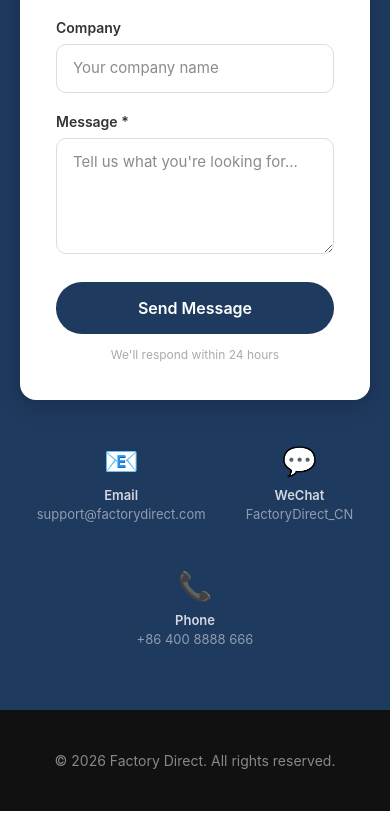
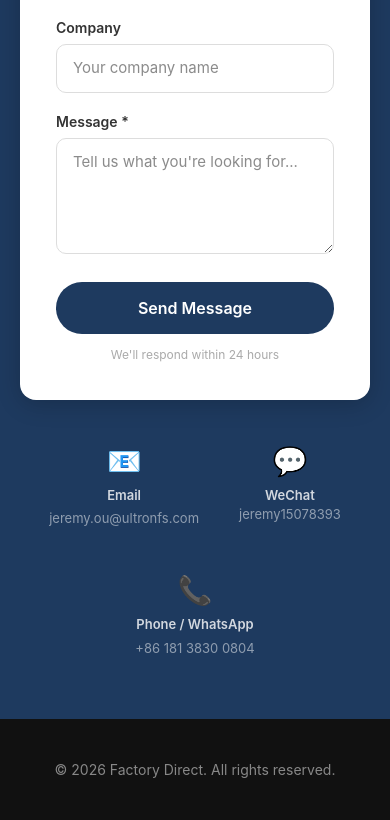
Before and after one commit to jeremy260781/factory-video-showcase, a Next.js app: page /contact in a window 390 px wide. Shown: the part 453-1273 px from the top of the page. Built offline with nearby package versions, Linux system fonts and the light colour scheme.

Commit message:
feat: contact 页换成真实联系方式(email/wechat/phone,带链接)

```diff
--- a/app/contact/page.tsx
+++ b/app/contact/page.tsx
@@ -252,9 +252,9 @@ export default function ContactPage() {
               <p style={{ fontSize: '13px', color: 'rgba(255,255,255,0.8)', fontWeight: '600', marginTop: '4px' }}>
                 Email
               </p>
-              <p style={{ fontSize: '13px', color: 'rgba(255,255,255,0.5)', margin: 0 }}>
-                support@factorydirect.com
-              </p>
+              <a href="mailto:jeremy.ou@ultronfs.com" style={{ fontSize: '13px', color: 'rgba(255,255,255,0.5)', margin: 0, textDecoration: 'none' }}>
+                jeremy.ou@ultronfs.com
+              </a>
             </div>
             <div>
               <div style={{ fontSize: '28px' }}>💬</div>
@@ -262,17 +262,17 @@ export default function ContactPage() {
                 WeChat
               </p>
               <p style={{ fontSize: '13px', color: 'rgba(255,255,255,0.5)', margin: 0 }}>
-                FactoryDirect_CN
+                jeremy15078393
               </p>
             </div>
             <div>
               <div style={{ fontSize: '28px' }}>📞</div>
               <p style={{ fontSize: '13px', color: 'rgba(255,255,255,0.8)', fontWeight: '600', marginTop: '4px' }}>
-                Phone
+                Phone / WhatsApp
               </p>
-              <p style={{ fontSize: '13px', color: 'rgba(255,255,255,0.5)', margin: 0 }}>
-                +86 400 8888 666
-              </p>
+              <a href="tel:+8618138300804" style={{ fontSize: '13px', color: 'rgba(255,255,255,0.5)', margin: 0, textDecoration: 'none' }}>
+                +86 181 3830 0804
+              </a>
             </div>
           </div>
         </div>
```
